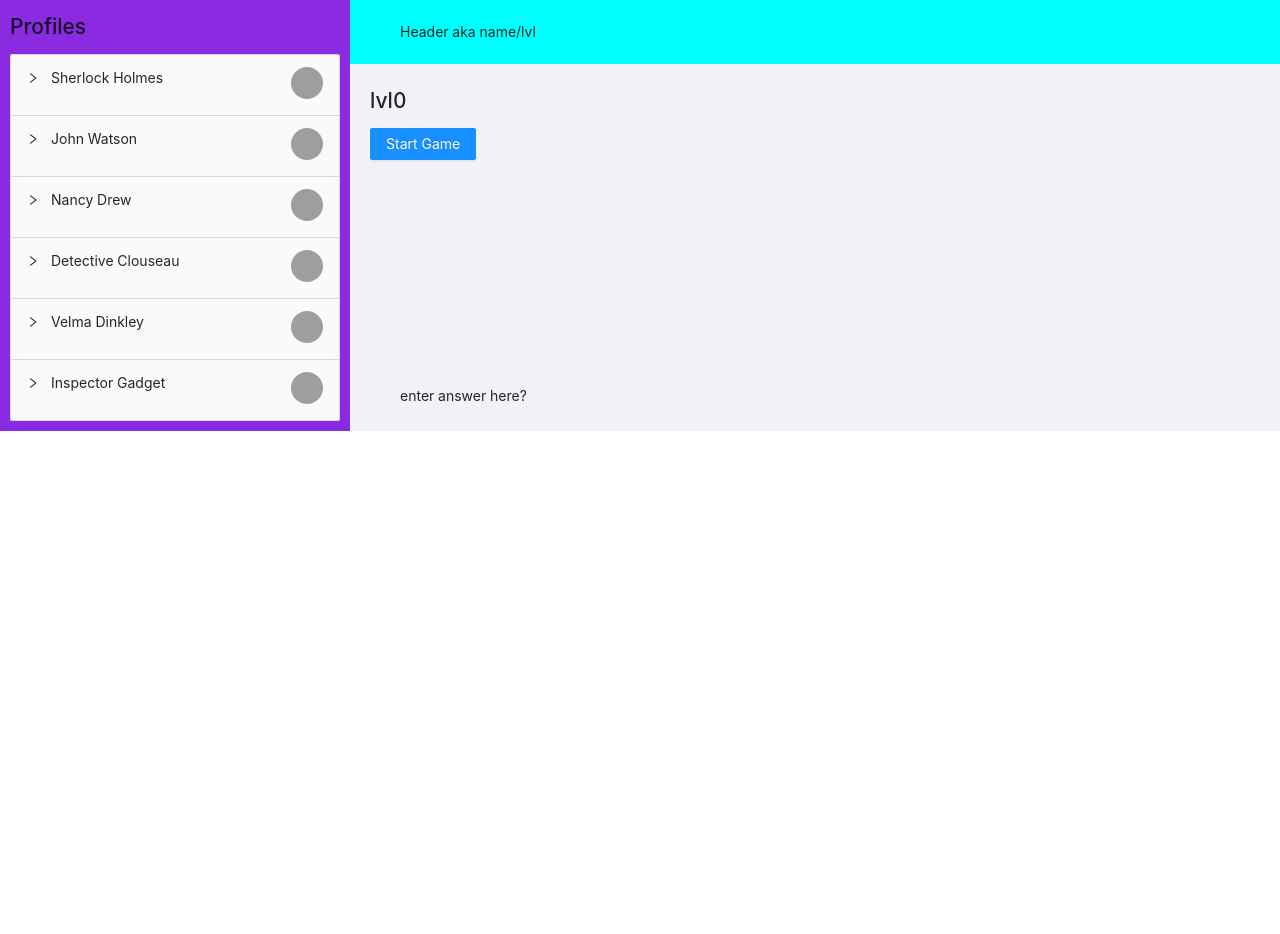
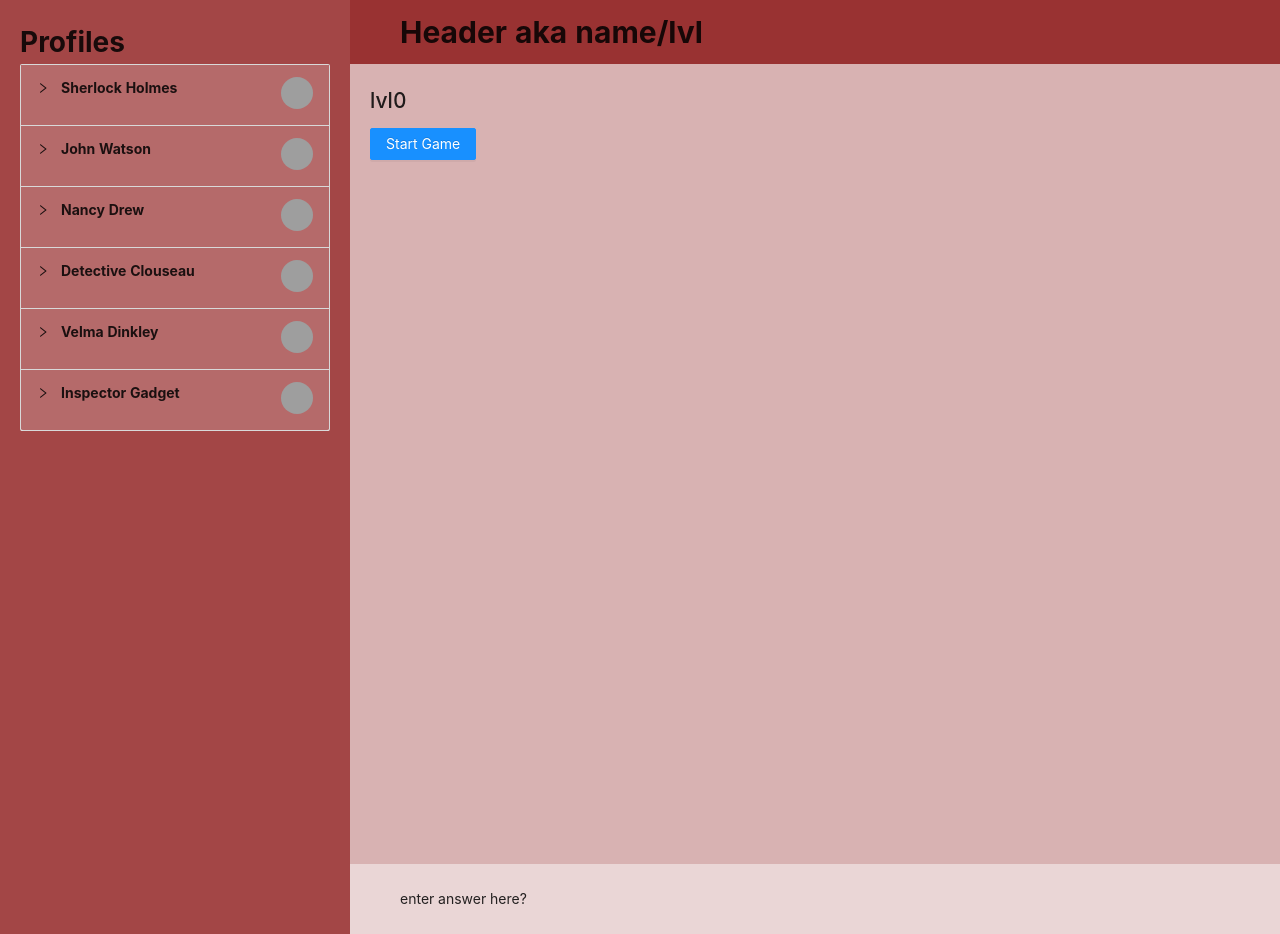
Before and after one commit to SaloniSS/Who-Done-It, a React (Create React App) app in the folder frontend/: page / in a window 1280 px wide. Before the commit the page ends 800 px from the top, so only its background shows below. Built offline with nearby package versions, Linux system fonts and the light colour scheme; grey boxes are pictures that could not be loaded.

Commit message:
some color and style stuff

```diff
--- a/frontend/src/App.css
+++ b/frontend/src/App.css
@@ -1,10 +1,38 @@
+body {
+  background: #d8b2b2 !important;
+}
+
 .ant-layout-header {
-  background: aqua !important;
+  background: #993232 !important;
+  font-size: 30px;
+  font-weight: bold;
+}
+
+.ant-layout-content {
+  background: #d8b2b2;
+  height: 800px;
 }
 
 .ant-layout-sider {
-  background: blueviolet !important;
+  background: #a34646 !important;
+  font-size: 28px;
   width: 350px !important;
   max-width: 500px !important;
   flex: 0 0 350px !important;
+  font-weight: bold !important;
+  padding: 20px !important;
 }
+
+.ant-collapse-item {
+  background: #b56a6a !important;
+  font-weight: bold;
+}
+
+.ant-collapse-content {
+  background: #d8b2b2 !important;
+  font-weight: normal;
+}
+
+.ant-layout-footer {
+  background: #ead6d6 !important;
+}
--- a/frontend/src/components/LevelOne.js
+++ b/frontend/src/components/LevelOne.js
@@ -6,7 +6,7 @@ export const LevelOne = () => {
 
   return (
     <div>
-      <h1>Upload an Image Dressed as a Detective</h1>
+      <h1>Upload an image of you dressed as a detective!</h1>
       <button>Upload</button>
       {detective && <p>You most look like {detective}</p>}
     </div>
--- a/frontend/src/components/Profiles.js
+++ b/frontend/src/components/Profiles.js
@@ -43,7 +43,7 @@ const detectives = [
 export const Profiles = () => {
   return (
     <>
-      <h2>Profiles</h2>
+      <div>Profiles</div>
       <Collapse accordion>
         {detectives.map((dect, i) => (
           <Panel
```
